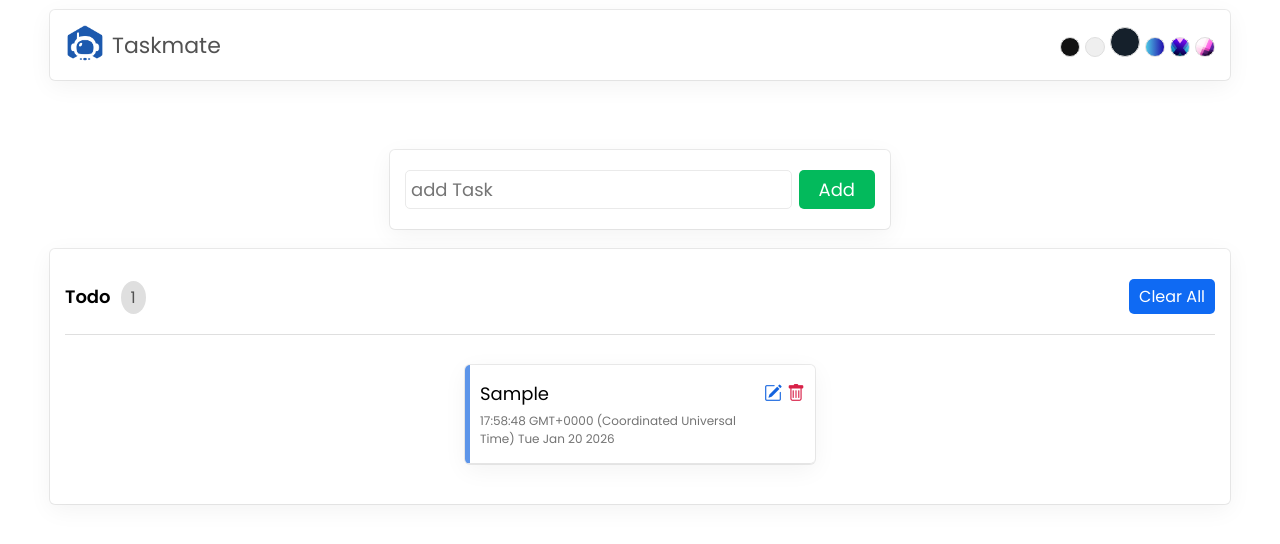
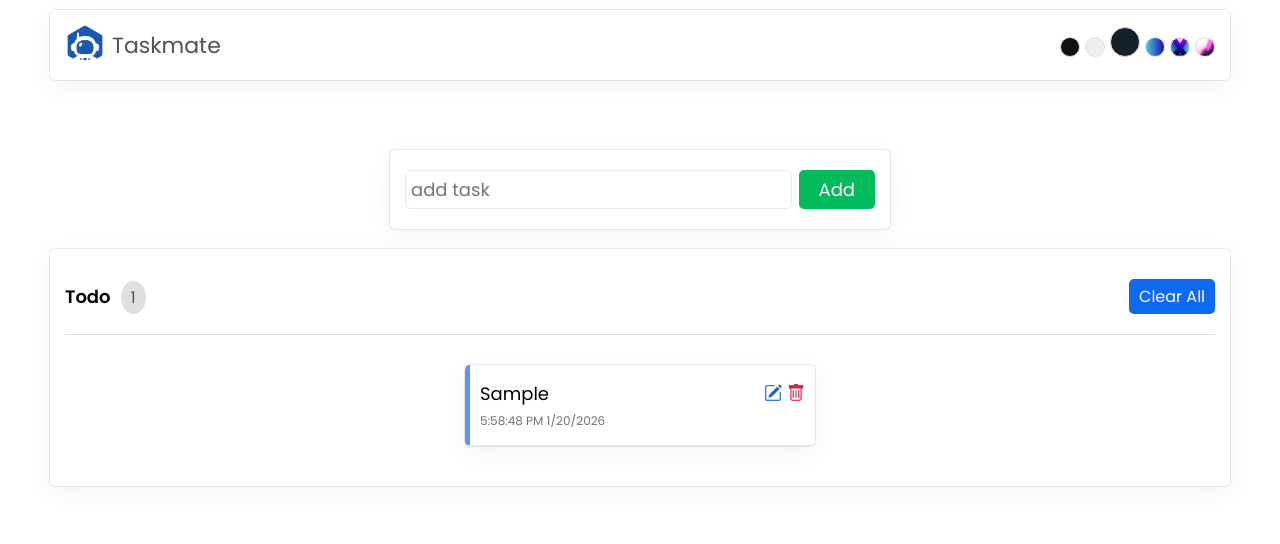
Before and after one commit to Deepakkumarnayak980/React-Projects, a React (Vite) app in the folder taskmate/: page / in a window 1280 px wide. Both pictures are taken after typing "Sample" into the empty fields and a click on the button "Add". Shown: the top 544 px of the page. Built offline with nearby package versions, Linux system fonts and the light colour scheme.

Commit message:
create edit and delete function

```diff
--- a/taskmate/src/App.jsx
+++ b/taskmate/src/App.jsx
@@ -1,18 +1,29 @@
-import React, { useState } from 'react'
-import Header from './components/Header'
-import AddTask from './components/AddTask'
-import ShowTask from './components/ShowTask'
-import './App.css'
+import React, { useState } from "react";
+import Header from "./components/Header";
+import AddTask from "./components/AddTask";
+import ShowTask from "./components/ShowTask";
+import "./App.css";
 
 const App = () => {
-  const [taskList,setTaskList]=useState([])
+  const [taskList, setTaskList] = useState([]);
+  const [tasks, setTasks] = useState({});
   return (
     <div className="App">
-    <Header />
-    <AddTask taskList={taskList} setTaskList={setTaskList} />
-    <ShowTask  taskList={taskList} setTaskList={setTaskList} />
+      <Header />
+      <AddTask
+        taskList={taskList}
+        setTaskList={setTaskList}
+        tasks={tasks}
+        setTasks={setTasks}
+      />
+      <ShowTask
+        taskList={taskList}
+        setTaskList={setTaskList}
+        tasks={tasks}
+        setTasks={setTasks}
+      />
     </div>
-  )
-}
+  );
+};
 
-export default App
+export default App;
--- a/taskmate/src/components/AddTask.jsx
+++ b/taskmate/src/components/AddTask.jsx
@@ -1,18 +1,35 @@
-import React from "react";
+export const AddTask = ({ taskList, setTaskList, tasks, setTasks }) => {
 
-const AddTask = ({ taskList, setTaskList }) => {
   const handleSubmit = (e) => {
     e.preventDefault();
+    const date = new Date();
 
-    const date = new Date();
-    const newTask = {
-      id: date.getTime(),
-      name: e.target.task.value,
-      time: `${date.toTimeString()} ${date.toDateString()}`,
-    };
+    // EDIT MODE
+    if (tasks.id) {
+      const updatedTaskList = taskList.map(todo =>
+        todo.id === tasks.id
+          ? {
+              ...todo,
+              name: tasks.name,
+              time: `${date.toLocaleTimeString()} ${date.toLocaleDateString()}`
+            }
+          : todo
+      );
 
-    setTaskList([...taskList, newTask]);
-    e.target.task.value = "";
+      setTaskList(updatedTaskList);
+      setTasks({}); // clear edit state
+    }
+    // ADD MODE
+    else {
+      const newTask = {
+        id: date.getTime(),
+        name: tasks.name,
+        time: `${date.toLocaleTimeString()} ${date.toLocaleDateString()}`
+      };
+
+      setTaskList(prev => [...prev, newTask]);
+      setTasks({});
+    }
   };
 
   return (
@@ -21,11 +38,17 @@ const AddTask = ({ taskList, setTaskList }) => {
         <input
           type="text"
           name="task"
+          value={tasks.name || ""}
           autoComplete="off"
-          placeholder="add Task"
+          placeholder="add task"
           maxLength="25"
+          onChange={e =>
+            setTasks(prev => ({ ...prev, name: e.target.value }))
+          }
         />
-        <button type="submit">Add</button>
+        <button type="submit">
+          {tasks.id ? "Update" : "Add"}
+        </button>
       </form>
     </section>
   );
--- a/taskmate/src/components/ShowTask.jsx
+++ b/taskmate/src/components/ShowTask.jsx
@@ -1,4 +1,16 @@
-const ShowTask = ({ taskList, setTaskList }) => {
+const ShowTask = ({ taskList, setTaskList, setTasks }) => {
+
+  const handleEdit = (id) => {
+    const selectedTask = taskList.find(task => task.id === id);
+    setTasks(selectedTask);
+  };
+
+  const handleDelete = (id) => {
+    setTaskList(prev =>
+      prev.filter(task => task.id !== id)
+    );
+  };
+
   return (
     <section className="showTask">
       <div className="head">
@@ -6,21 +18,32 @@ const ShowTask = ({ taskList, setTaskList }) => {
           <span className="title">Todo</span>
           <span className="count">{taskList.length}</span>
         </div>
-        <button className="clearAll" onClick={() => setTaskList([])}>
+
+        <button
+          className="clearAll"
+          onClick={() => setTaskList([])}
+        >
           Clear All
         </button>
       </div>
 
       <ul>
-        {taskList.map((task) => (
+        {taskList.map(task => (
           <li key={task.id}>
             <p>
               <span className="name">{task.name}</span>
               <span className="time">{task.time}</span>
             </p>
 
-            <i className="bi bi-pencil-square"></i>
-            <i className="bi bi-trash"></i>
+            <i
+              className="bi bi-pencil-square"
+              onClick={() => handleEdit(task.id)}
+            ></i>
+
+            <i
+              className="bi bi-trash"
+              onClick={() => handleDelete(task.id)}
+            ></i>
           </li>
         ))}
       </ul>
```
